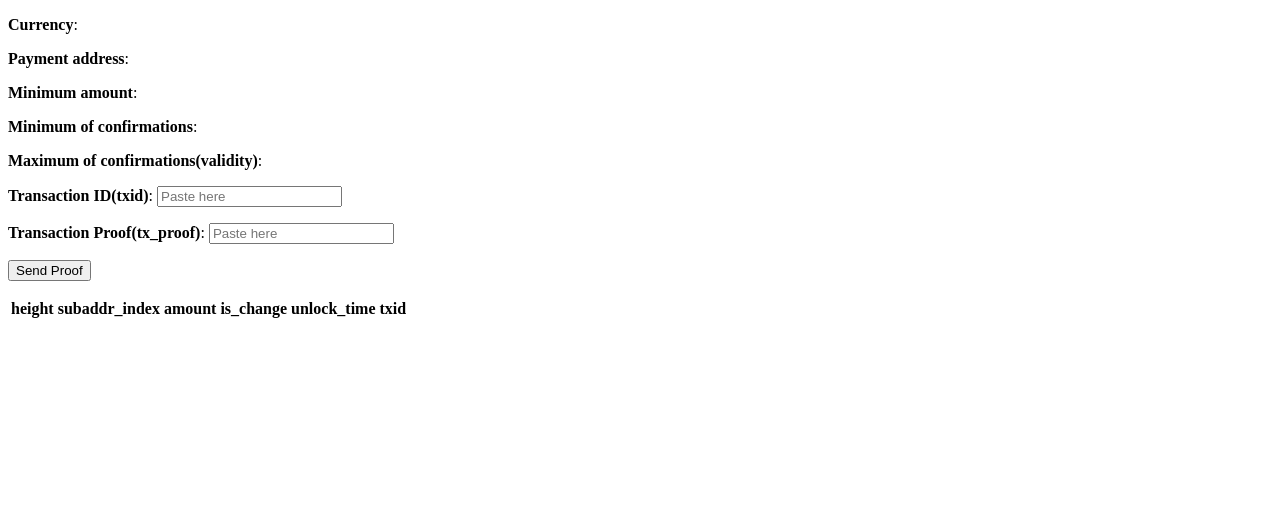
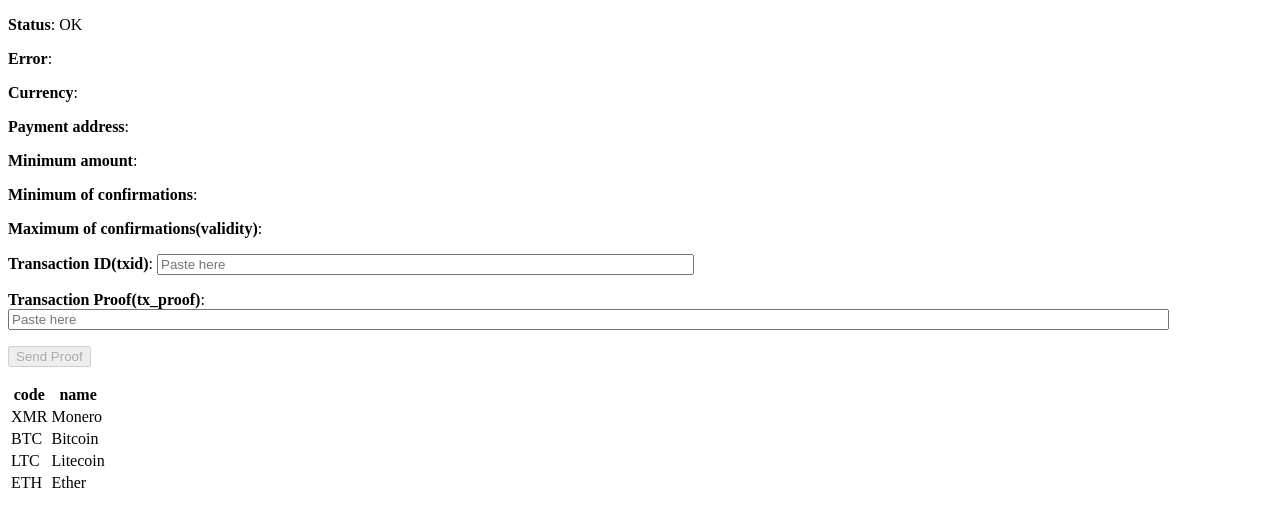
Before and after one commit to bvcxza/xmr402, a plain HTML site: page sample/static/index.html in a window 1280 px wide. Drawn offline with Linux system fonts and the light colour scheme; files whose address does not match are found by name.

Commit message:
form fixes and show data on table

```diff
--- a/sample/static/index.html
+++ b/sample/static/index.html
@@ -11,10 +11,13 @@ window.addEventListener('load', () => {
 		const txproof = document.getElementById('txproof')
 		const mode = 'cors'
 		const headers = txid && txproof && txid.value && txproof.value ? {Authorization:'Bearer ' + txid.value + ':' + txproof.value} : {}
-		console.log(headers)
-		// Authorization: Bearer <txid>:<proof>
+		// Authorization: Bearer <txid>:<txproof>
 		fetch('http://127.0.0.1:8080/data.json', {mode, headers})
 			.then((response) => {
+				const button = document.getElementById('send')
+				button.disabled = response.status == 200
+				const statusSpan = document.getElementById('status')
+				statusSpan.innerHTML = response.statusText
 				if (response.status == 402)
 				{
 					return response.json()
@@ -22,12 +25,23 @@ window.addEventListener('load', () => {
 							Object.keys(data).forEach((field) => {
 								const span = document.getElementById(field)
 								if (span) span.innerHTML = data[field]
+								console.log('%s = %s', field, data[field])
 							})
 						})
 				}
 				else if (response.status == 200)
 				{
-					console.log(response)
+					return response.json()
+						.then((data) => {
+							data.forEach((currency) => {
+								const tbody = document.getElementById('currencies').getElementsByTagName('tbody')[0];
+								var newRow = tbody.insertRow();
+								var codeCell = newRow.insertCell();
+								codeCell.appendChild(document.createTextNode(currency.code));
+								var nameCell = newRow.insertCell();
+								nameCell.appendChild(document.createTextNode(currency.name));
+							})
+						})
 				}
 				else
 				{
@@ -43,16 +57,18 @@ window.addEventListener('load', () => {
 	</head>
 	<body>
 		<div id="app">
+			<p><b>Status</b>: <span id="status"/></p>
+			<p><b>Error</b>: <span id="error_description"/></p>
 			<p><b>Currency</b>: <span id="currency"/></p>
 			<p><b>Payment address</b>: <span id="address"/></p>
 			<p><b>Minimum amount</b>: <span id="min_amount"/></p>
 			<p><b>Minimum of confirmations</b>: <span id="min_confirmations"/></p>
 			<p><b>Maximum of confirmations(validity)</b>: <span id="max_confirmations"/></p>
-			<p><b>Transaction ID(txid)</b>: <input type="text" id="txid" placeholder="Paste here"/></p>
-			<p><b>Transaction Proof(tx_proof)</b>: <input type="text" id="txproof" placeholder="Paste here"/></p>
+			<p><b>Transaction ID(txid)</b>: <input type="text" id="txid" placeholder="Paste here" size="64" maxlength="64" minlength="64"/></p>
+			<p><b>Transaction Proof(tx_proof)</b>: <input type="text" id="txproof" placeholder="Paste here" size="142" maxlength="142" minlength="142"/></p>
 			<p><button id="send">Send Proof</button></p>
-			<table id="transactions">
-				<thead><tr><th>height</th><th>subaddr_index</th><th>amount</th><th>is_change</th><th>unlock_time</th><th>txid</th></tr></thead>
+			<table id="currencies">
+				<thead><tr><th>code</th><th>name</th></tr></thead>
 				<tbody/>
 				<tfoot/>
 			</table>
```
